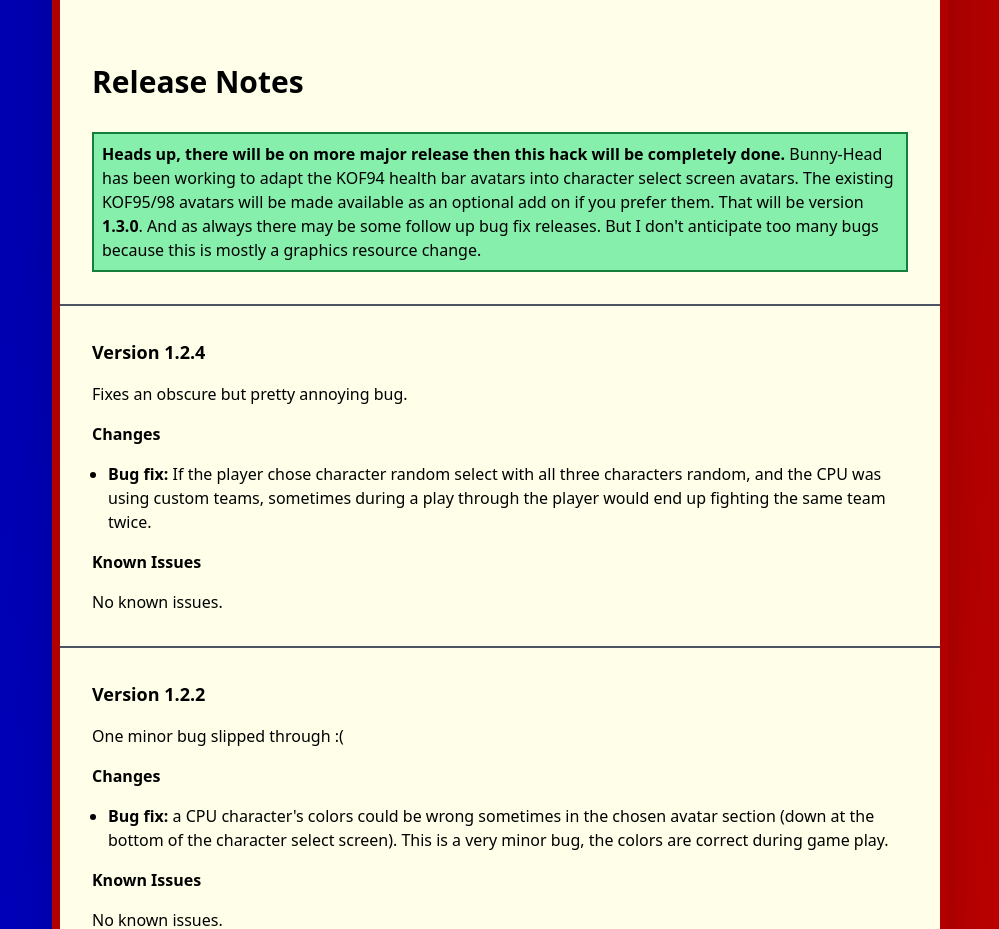
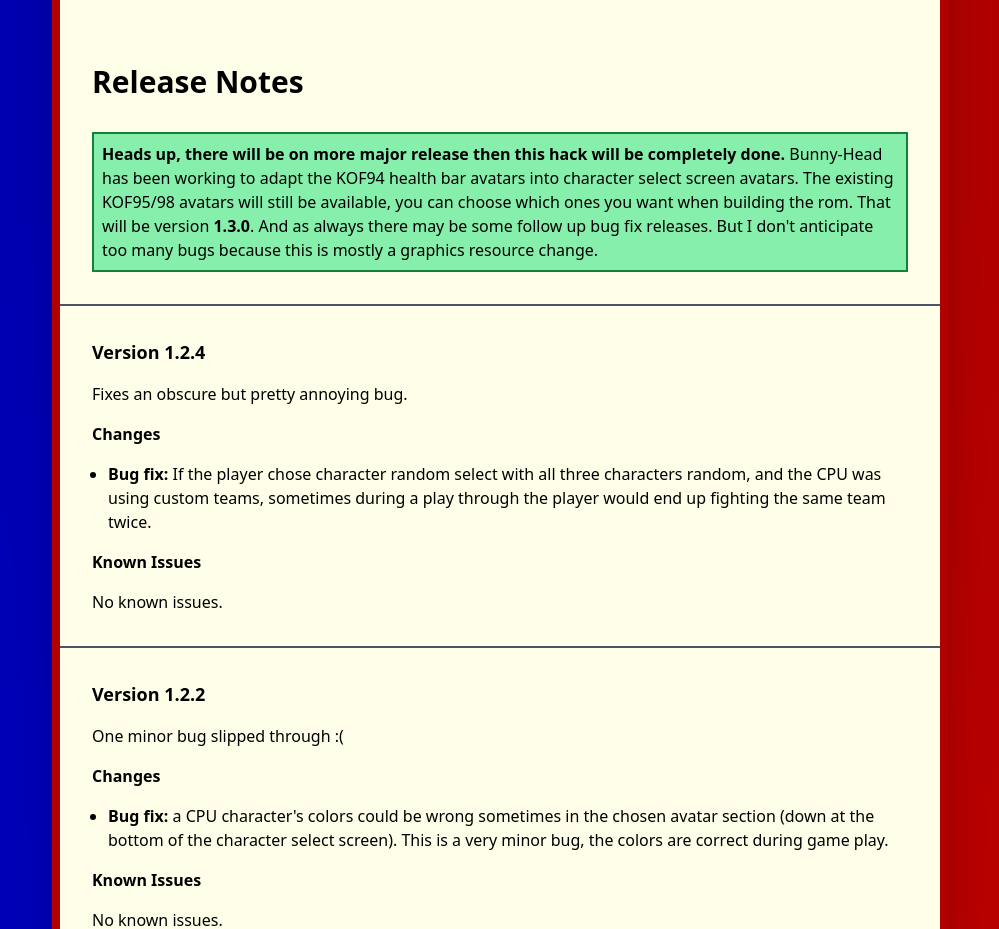
Before and after one commit to city41/neorh, a Next.js app: page / in a window 1280 px wide. Shown: the part 2945-3874 px from the top of the page, without its empty margins (140-1139 px from the left). Built offline with nearby package versions, Linux system fonts and the light colour scheme.

Commit message:
adjust 1.3 heads up

```diff
--- a/src/components/IndexPage/IndexPage.tsx
+++ b/src/components/IndexPage/IndexPage.tsx
@@ -184,11 +184,11 @@
             completely done.
           </b>{" "}
           Bunny-Head has been working to adapt the KOF94 health bar avatars into
-          character select screen avatars. The existing KOF95/98 avatars will be
-          made available as an optional add on if you prefer them. That will be
-          version <b>1.3.0</b>. And as always there may be some follow up bug
-          fix releases. But I don&apos;t anticipate too many bugs because this
-          is mostly a graphics resource change.
+          character select screen avatars. The existing KOF95/98 avatars will
+          still be available, you can choose which ones you want when building
+          the rom. That will be version <b>1.3.0</b>. And as always there may be
+          some follow up bug fix releases. But I don&apos;t anticipate too many
+          bugs because this is mostly a graphics resource change.
         </p>
         <div className="mb-16">
           <Hr />
```
